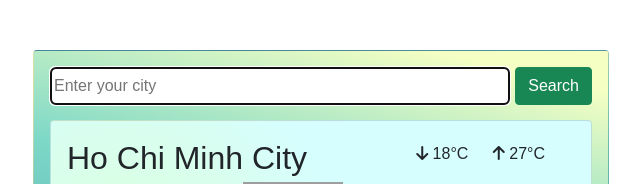
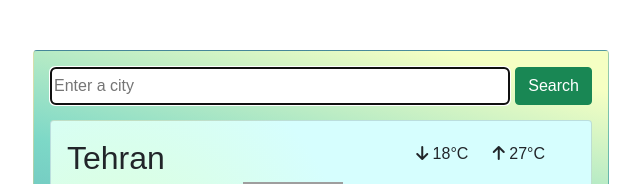
Before and after one commit to erfanrazi/my-homework, a website built with Parcel: page index.html in a window 1280 px wide. Shown: the top 184 px of the page, without its empty margins (319-959 px from the left). Built offline with nearby package versions, Linux system fonts and the light colour scheme; grey boxes are pictures that could not be loaded.

Commit message:
Update index.html

```diff
--- a/index.html
+++ b/index.html
@@ -28,7 +28,7 @@
               type="text"
               name="search"
               id="searchCity"
-              placeholder="Enter your city"
+              placeholder="Enter a city"
               autofocus="on"
               autocomplete="off"
             />
@@ -38,7 +38,7 @@
           <div class="card body">
             <div class="card-body">
               <div class="header">
-                <h2>Ho Chi Minh City</h2>
+                <h2>Tehran</h2>
                 <p class="temp">
                   <span>
                     <i class="fas fa-arrow-down icon-arrow"></i>
```
